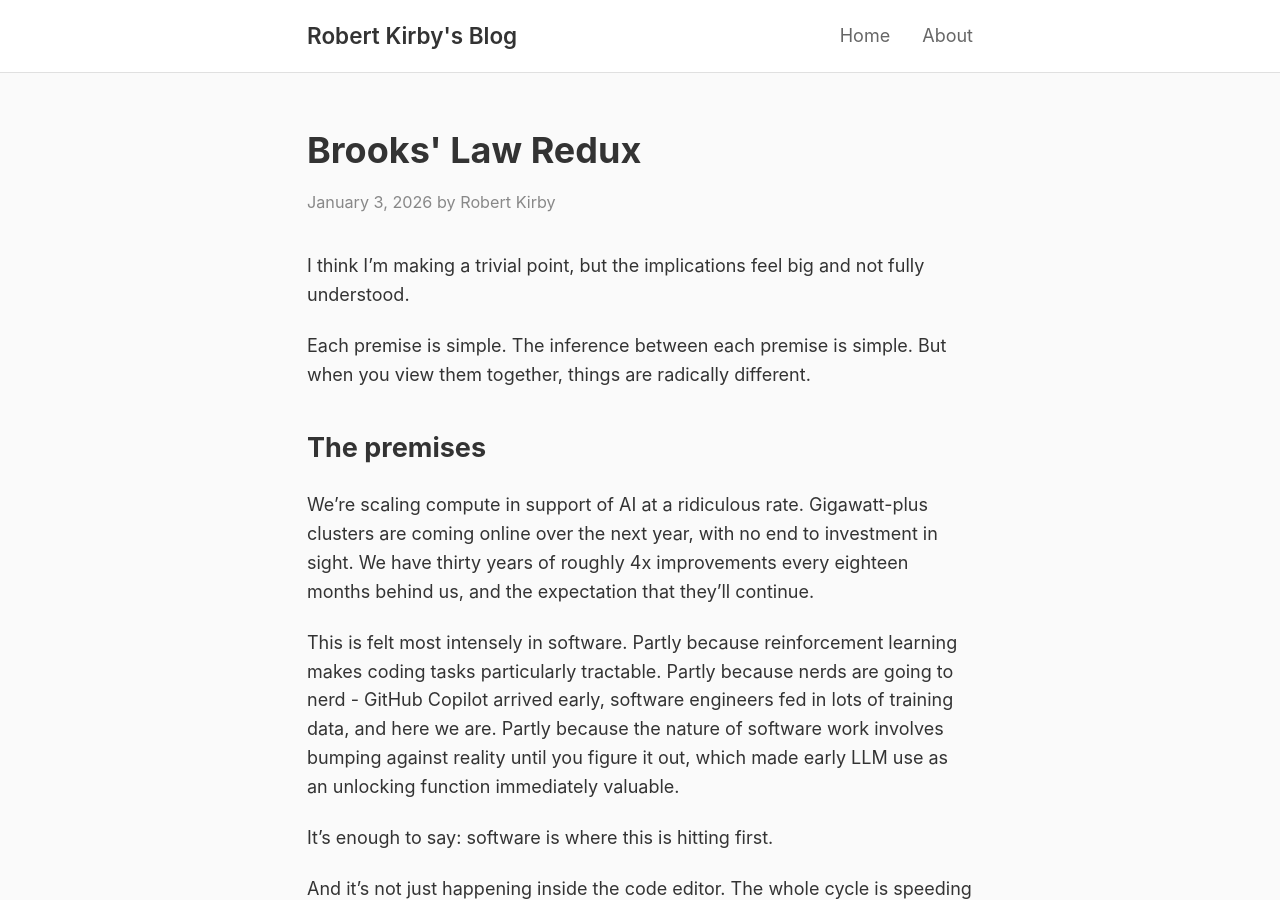
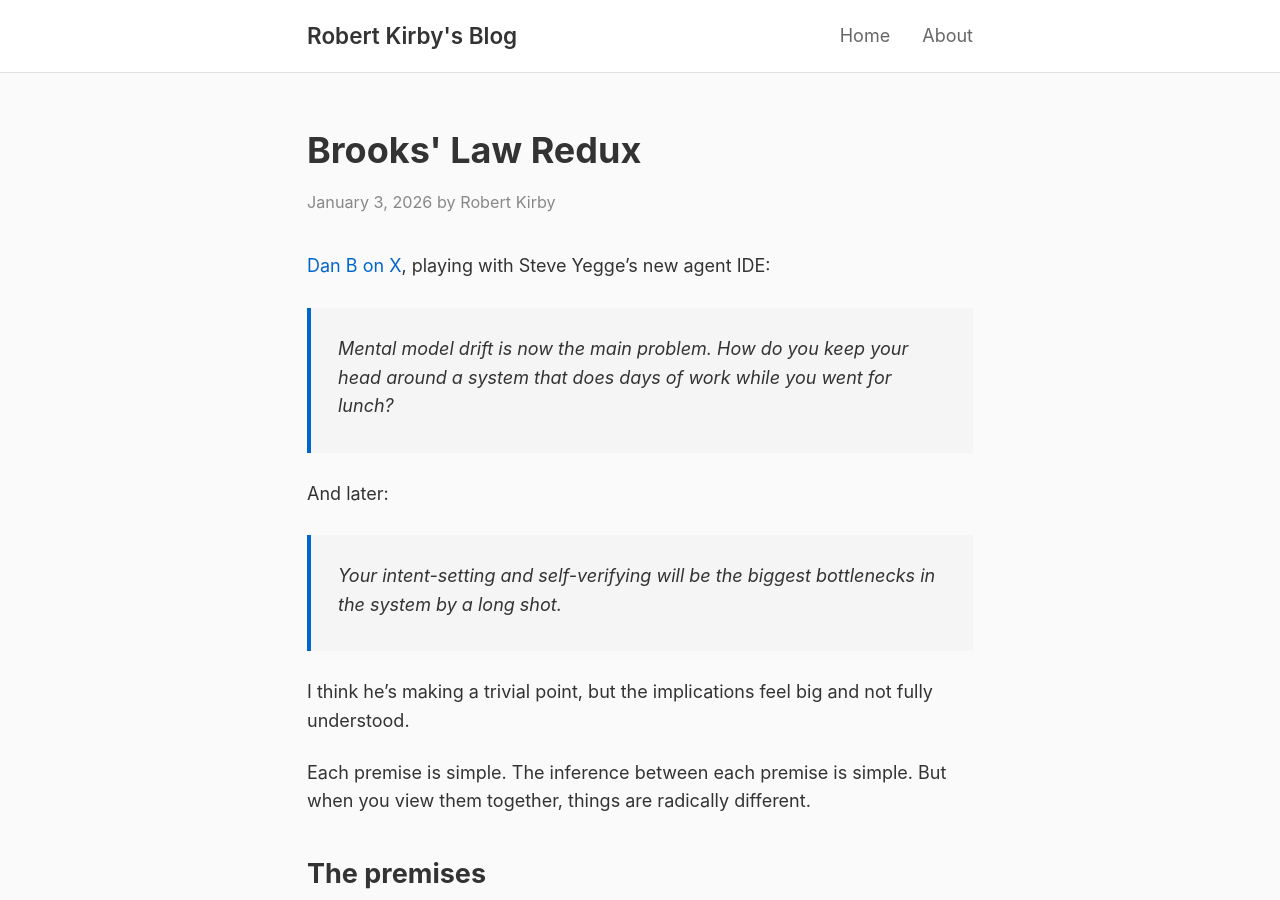
Before and after one commit to rob137/rob137.github.io, a Jekyll site: the page built from _posts/2026-01-03-brooks-law-redux.md, in a window 1280 px wide and 900 px high. Built offline with Jekyll 4.4.1, drawn with Linux system fonts in a browser that asks for light colours.

Commit message:
Lead Brooks' Law Redux with Dan B's Gas Town tweet
🤖 Generated with [Claude Code](https://claude.com/claude-code)

Co-Authored-By: Claude Opus 4.5 <noreply@anthropic.com>

```diff
--- a/_posts/2026-01-03-brooks-law-redux.md
+++ b/_posts/2026-01-03-brooks-law-redux.md
@@ -6,7 +6,15 @@ tags: [ai, software, teams, bottlenecks]
 excerpt: "The optimal number of engineers on a project is falling fast. It might be approaching zero."
 ---
 
-I think I'm making a trivial point, but the implications feel big and not fully understood.
+[Dan B on X](https://x.com/irl_danB/status/2007168224400683038), playing with Steve Yegge's new agent IDE:
+
+> Mental model drift is now the main problem. How do you keep your head around a system that does days of work while you went for lunch?
+
+And later:
+
+> Your intent-setting and self-verifying will be the biggest bottlenecks in the system by a long shot.
+
+I think he's making a trivial point, but the implications feel big and not fully understood.
 
 Each premise is simple. The inference between each premise is simple. But when you view them together, things are radically different.
 
```
